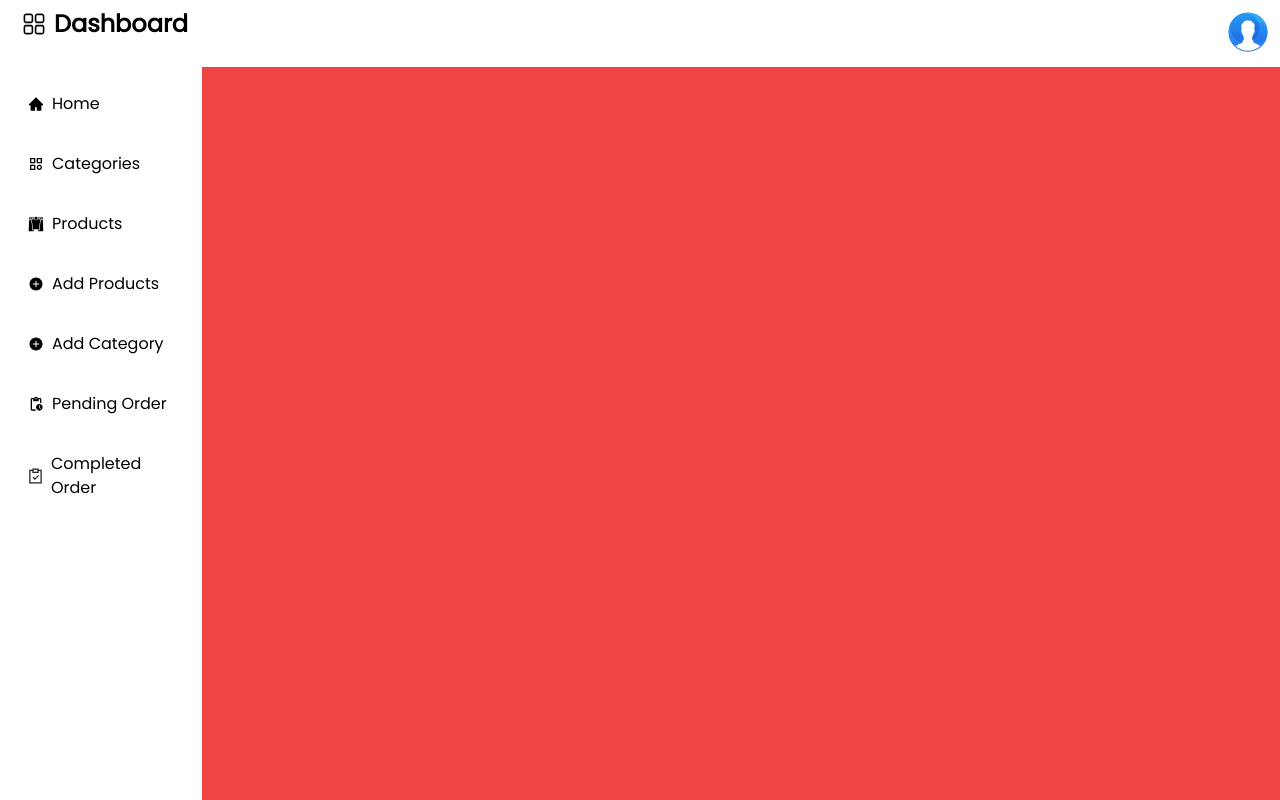
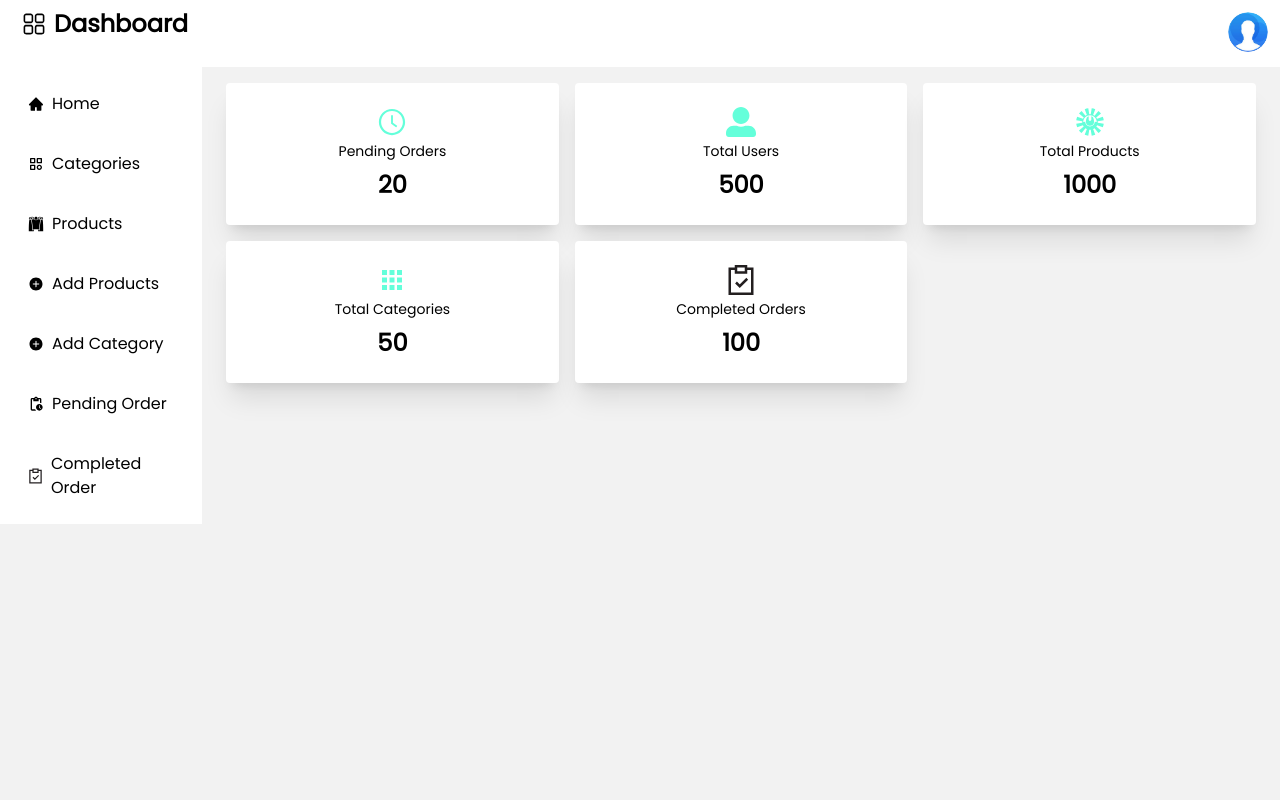
Before and after one commit to fullstack-dev3/fast-buy, a Next.js app: page /Dashboard in a window 1280 px wide. Built offline with nearby package versions, Linux system fonts and the light colour scheme.

Commit message:
Add tiles component into dashboard

```diff
--- /dev/null
+++ b/src/Tiles.tsx
@@ -0,0 +1,34 @@
+const data = [
+  {
+    "icon": "AiOutlineClockCircle",
+    "color": "text-yellow-600",
+    "title": "Pending Orders",
+    "count": 20
+  },
+  {
+    "icon": "FaUserAlt",
+    "color": "text-green-600",
+    "title": "Total Users",
+    "count": 500
+  },
+  {
+    "icon": "GiAbstract010",
+    "color": "text-blue-600",
+    "title": "Total Products",
+    "count": 1000
+  },
+  {
+    "icon": "CgMenuGridR",
+    "color": "text-purple-600",
+    "title": "Total Categories",
+    "count": 50
+  },
+  {
+    "icon": "GrCompliance",
+    "color": "text-orange-600",
+    "title": "Completed Orders",
+    "count": 100
+  },
+]
+
+export default data;
--- a/src/app/Dashboard/page.tsx
+++ b/src/app/Dashboard/page.tsx
@@ -3,13 +3,27 @@
 import React from 'react';
 import AdminNavbar from '@/components/AdminNavbar';
 import AdminSidebar from '@/components/AdminSidebar';
+import StatsTiles from '@/components/StatsTiles';
+import data from '@/Tiles';
 
 export default function Dashboard() {
   return (
-    <div className='w-full h-screen flex  bg-base-200'>
+    <div className='w-full min-h-screen flex bg-base-200'>
       <AdminSidebar />
-      <div className='w-full h-full bg-red-500'>
+      <div className='w-full min-h-screen'>
         <AdminNavbar />
+        <div className='w-full grid grid-cols-2 md:grid-cols-3 px-4 py-2'>
+          {data?.map((tile, index) => {
+            return (
+              <StatsTiles key={index}
+                Icon={tile.icon}
+                color={tile.color}
+                title={tile.title}
+                count={tile.count}
+              />
+            )
+          })}
+        </div>
       </div>
     </div>
   )
--- /dev/null
+++ b/src/components/StatsTiles.tsx
@@ -0,0 +1,29 @@
+import React from 'react';
+import { AiOutlineClockCircle } from 'react-icons/ai';
+import { GiAbstract010 } from 'react-icons/gi';
+import { GrCompliance, GrUser } from 'react-icons/gr';
+import { FaUserAlt } from 'react-icons/fa';
+import { CgMenuGridR } from 'react-icons/cg';
+
+interface Props {
+  key: number;
+  Icon: any;
+  color: string;
+  title: string;
+  count: number;
+}
+
+export default function StatsTiles({ Icon, title, count }: Props) {
+  return (
+    <div className='m-2 py-6 shadow-xl bg-white rounded flex flex-col items-center justify-center'>
+      {Icon === 'GrCompliance' && <GrCompliance className='text-3xl text-[#64ffda]' />}
+      {Icon === 'GrUser' && <GrUser className='text-3xl text-[#64ffda]' />}
+      {Icon === 'GiAbstract010' && <GiAbstract010 className='text-3xl text-[#64ffda]' />}
+      {Icon === 'AiOutlineClockCircle' && <AiOutlineClockCircle className='text-3xl text-[#64ffda]' />}
+      {Icon === 'FaUserAlt' && <FaUserAlt className='text-3xl text-[#64ffda]' />}
+      {Icon === 'CgMenuGridR' && <CgMenuGridR className='text-3xl text-[#64ffda]' />}
+      <p className="text-sm mt-1">{title}</p>
+      <p className="text-2xl mt-2 font-bold">{count}</p>
+    </div>
+  )
+}
```
